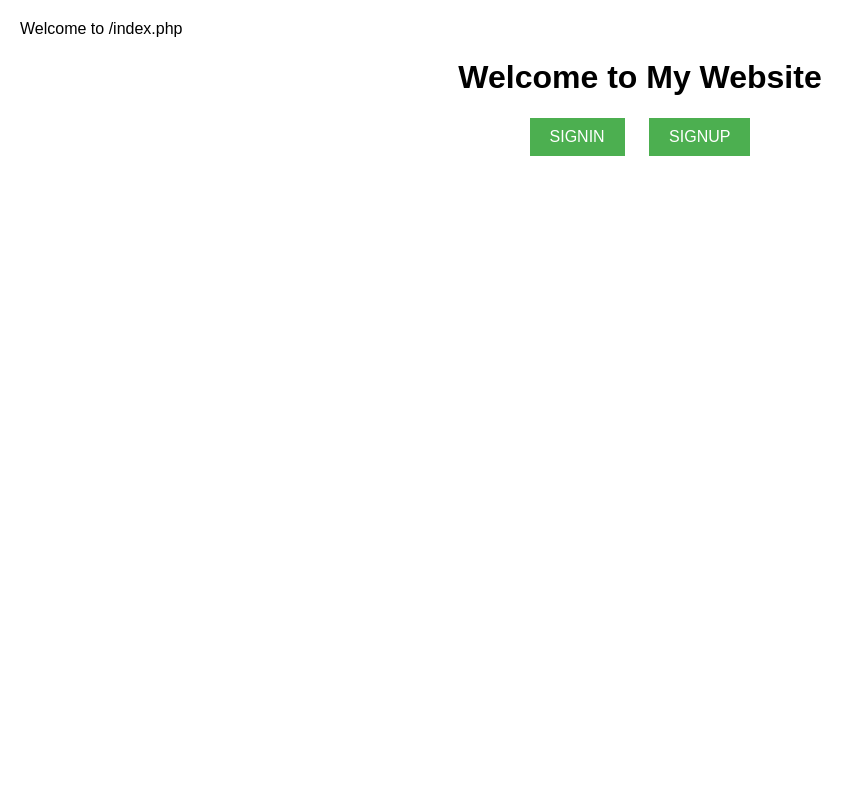
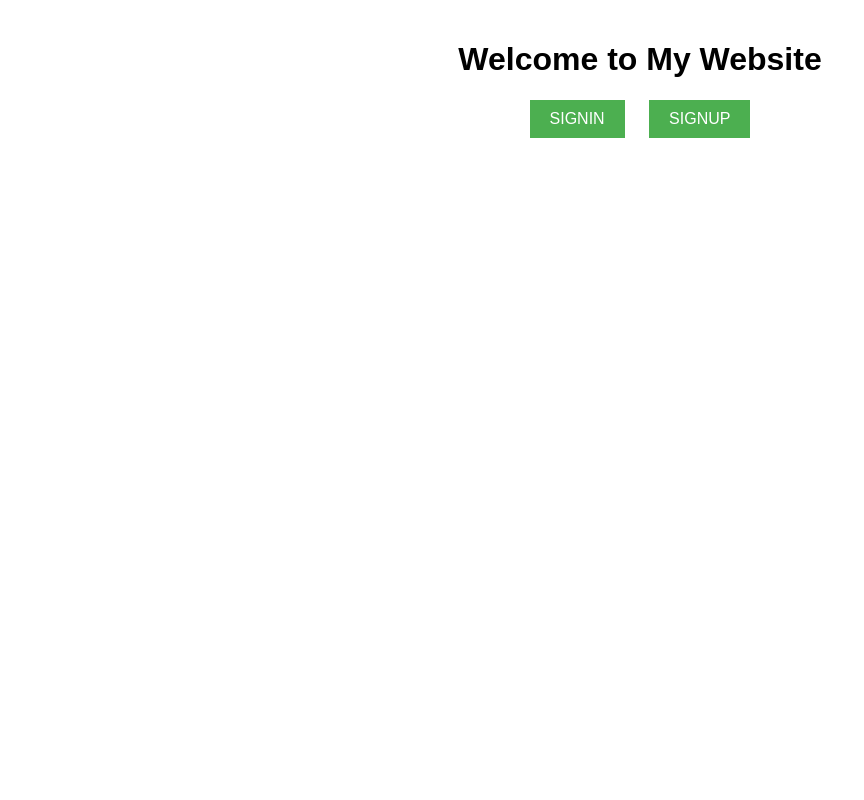
Before and after one commit to SameerUddin68/CinemaPrime-Movie_Rental_System, a PHP site: page / in a window 1280 px wide. Shown: the whole page, without its empty margins (0-864 px from the left). Run offline with PHP 8.4, Linux system fonts and the light colour scheme.

Commit message:
Update index.php

```diff
--- a/index.php
+++ b/index.php
@@ -1,7 +1,9 @@
-<?php echo "Welcome to " . $_SERVER["PHP_SELF"]; ?>
+<?php //echo "Welcome to " . $_SERVER["PHP_SELF"];
+?>
 
 <!DOCTYPE html>
 <html>
+
 <head>
   <title>Welcome to My Website</title>
   <style>
@@ -41,11 +43,13 @@
     }
 
     .a {
-  color: white;
-  text-decoration: none; /* no underline */
-}
+      color: white;
+      text-decoration: none;
+      /* no underline */
+    }
   </style>
 </head>
+
 <body>
   <div class="container">
     <h1>Welcome to My Website</h1>
@@ -56,6 +60,7 @@
     </div>
   </div>
 </body>
+
 </html>
 
 
@@ -69,9 +74,8 @@ if (isset($_POST['signin_btn'])) {
 }
 
 if (isset($_POST['signup_btn'])) {
-   // Signup pressed
-    // redirect to signup page
+  // Signup pressed
+  // redirect to signup page
   header("Location: customer_signup.php");
 }
-
 ?>
```
